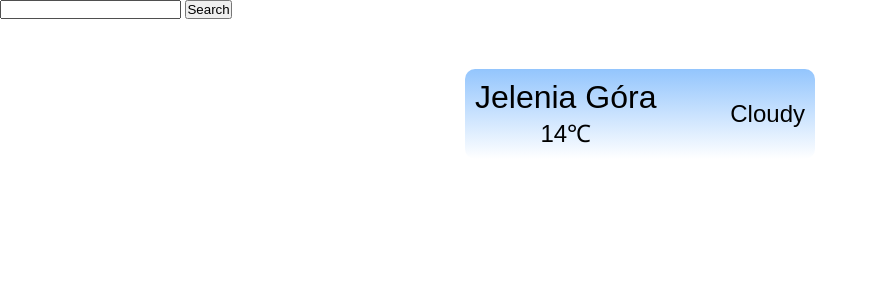
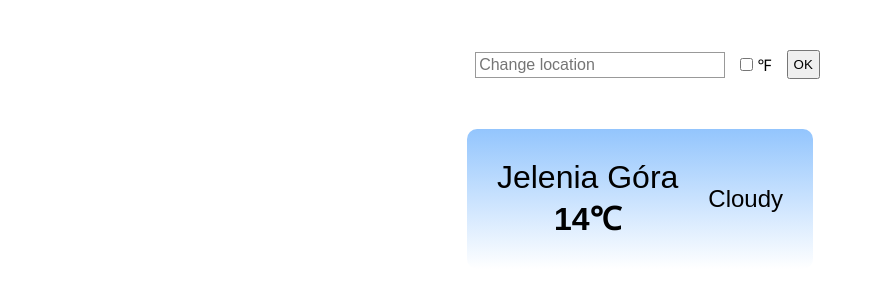
Before and after one commit to BigWojtek7/odin-weather-app, a website built with webpack: page src/index.html in a window 1280 px wide. Shown: the whole page, without its empty margins (0-883 px from the left). Built offline with nearby package versions, Linux system fonts and the light colour scheme; no server answers.

Commit message:
Add fahrenheit unit to form

```diff
--- a/src/index.html
+++ b/src/index.html
@@ -8,8 +8,15 @@
   <body>
     <form>
       <label for="city"></label>
-      <input type="text" id="city" name="city">
-      <button type="submit">Search</button>
+      <input type="text" id="city" name="city" placeholder="Change location">
+
+
+      <div>
+
+      <input type="checkbox" id="temp-unit" name="lang" />
+      <label for="temp-unit">&#8457;</label>
+      </div>
+      <button type="submit">OK</button>
     </form>
 
     <div class="weather">
@@ -19,5 +26,6 @@
       </div>
       <div class="sky">Cloudy</div>
     </div>
+
   </body>
 </html>
--- a/src/index.js
+++ b/src/index.js
@@ -27,20 +27,27 @@ function submitHandler(e) {
   getWeather(cityInput);
 }
 
+const tempDiv = document.querySelector(".temp");
+
 function displayWeather(weather) {
   // const weatherContainer = document.querySelector(".weather");
 
   const cityNameDiv = document.querySelector(".city");
-  const tempDiv = document.querySelector(".temp");
+  const tempUnit = document.getElementById("temp-unit")
+
   const skyDiv = document.querySelector(".sky");
 
   console.log(`wojtek${weather.current.temp_c}`);
   cityNameDiv.textContent = `${weather.location.name}`;
+
   tempDiv.textContent = `${weather.current.temp_c}\u2103`;
+  if (tempUnit.checked) tempDiv.textContent = `${weather.current.temp_f}\u2109`;
+
   skyDiv.innerHTML = `<img src=http:${weather.current.condition.icon}><p>${weather.current.condition.text}</p>`;
 }
 
 form.addEventListener("submit", submitHandler);
 
+
 getWeather("Warsaw");
 // getWeather();
--- a/src/style.css
+++ b/src/style.css
@@ -4,16 +4,34 @@
   box-sizing: border-box;
 }
 
-
-
 body {
   font-family: Arial, Helvetica, sans-serif;
 }
 
+form {
+  width: max-content;
+  margin: 50px auto;
+  display: flex;
+  align-items: center;
+  gap: 15px;
+}
+
+form input[type="text"] {
+  width: 250px;
+  border: 1px solid #999;
+  font-size: 1rem;
+  padding: 3px;
+}
+
+form button {
+  padding: 5px;
+  cursor: pointer;
+}
+
 .weather {
-
-  padding: 10px;
-  width: 350px;
+  padding: 30px;
+  width: max-content;
+  gap: 30px;
   font-size: 1.5rem;
   margin: 50px auto;
   display: flex;
@@ -22,10 +40,13 @@ body {
   text-align: center;
   background: linear-gradient(#93c5fd, white);
   border-radius: 10px;
-
-
 }
 
-.weather .city {
+.weather .city,
+.weather .temp {
   font-size: 2rem;
 }
+
+.weather .temp {
+  font-weight: 900;
+}
```
